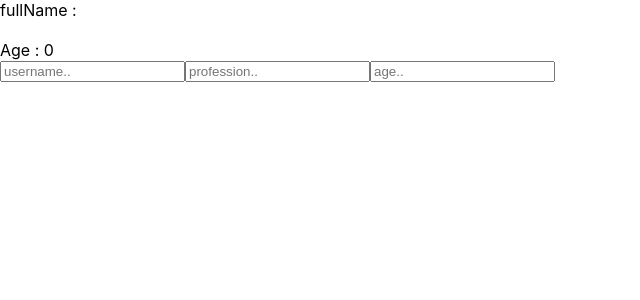
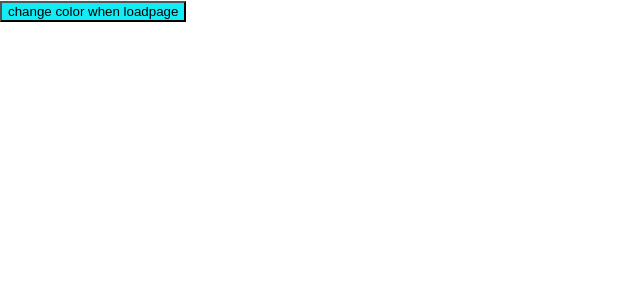
Before and after one commit to anassraissi/hooks_react_example, a React (Create React App) app in the folder hooks_react/: page / in a window 1280 px wide. Shown: the top 300 px of the page, without its empty margins (0-640 px from the left). Built offline with nearby package versions, Linux system fonts and the light colour scheme.

Commit message:
create simple component change color

```diff
--- a/hooks_react/src/index.js
+++ b/hooks_react/src/index.js
@@ -5,7 +5,7 @@ import App from './App';
 import reportWebVitals from './reportWebVitals';
 import Custom from './Custom_hooks/App';
 import UseMemo from './useMemo/App';
-
+import UseCallback from "./useCallback/App";
 
 
 const root = ReactDOM.createRoot(document.getElementById('root'));
@@ -13,7 +13,8 @@ root.render(
   <React.StrictMode>
     {/* <App /> */}
     {/* <Custom></Custom> */}
-    <UseMemo></UseMemo>
+    {/* <UseMemo></UseMemo> */}
+    <UseCallback></UseCallback>
   </React.StrictMode>
 );
 
--- /dev/null
+++ b/hooks_react/src/useCallback/App.js
@@ -0,0 +1,14 @@
+import React from 'react'
+import Button from  './Button'
+
+const App = () => {
+  return (
+    <div>
+            <Button>
+                change color when loadpage
+            </Button>
+    </div>
+  )
+}
+
+export default App
--- /dev/null
+++ b/hooks_react/src/useCallback/Button.js
@@ -0,0 +1,16 @@
+import React from 'react'
+const randomColor=()=> 'rgb(' + Math.floor(Math.random() * 256) + ',' + Math.floor(Math.random() * 256) + ',' + Math.floor(Math.random() * 256) + ')';
+
+
+const Button = (props) => {
+  return (
+    <div>
+        <button style={{backgroundColor:randomColor()}}>
+                {props.children}
+        </button>
+
+    </div>
+  )
+}
+
+export default Button
--- a/hooks_react/src/useMemo/App.js
+++ b/hooks_react/src/useMemo/App.js
@@ -1,7 +1,7 @@
 import React, { useMemo, useState } from 'react'
 
 const App = () => {
-    const randomColor=()=> 'rgb(' + Math.floor(Math.random() * 256) + ',' + Math.floor(Math.random() * 256) + ',' + Math.floor(Math.random() * 256) + ')';
+  const randomColor=()=> 'rgb(' + Math.floor(Math.random() * 256) + ',' + Math.floor(Math.random() * 256) + ',' + Math.floor(Math.random() * 256) + ')';
 
     const [username,setUsername]=useState("");
     const [profession,setPrefession]=useState("");
```
